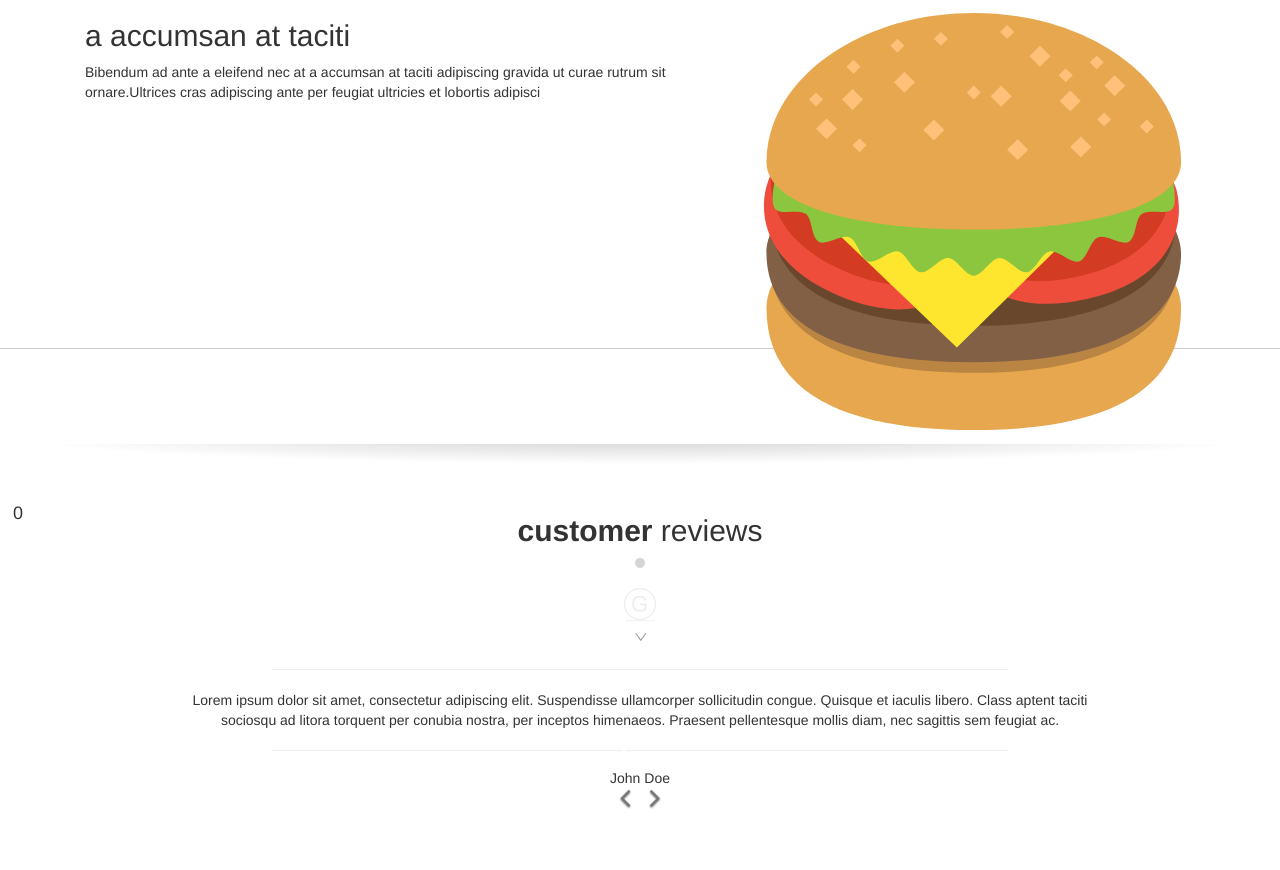
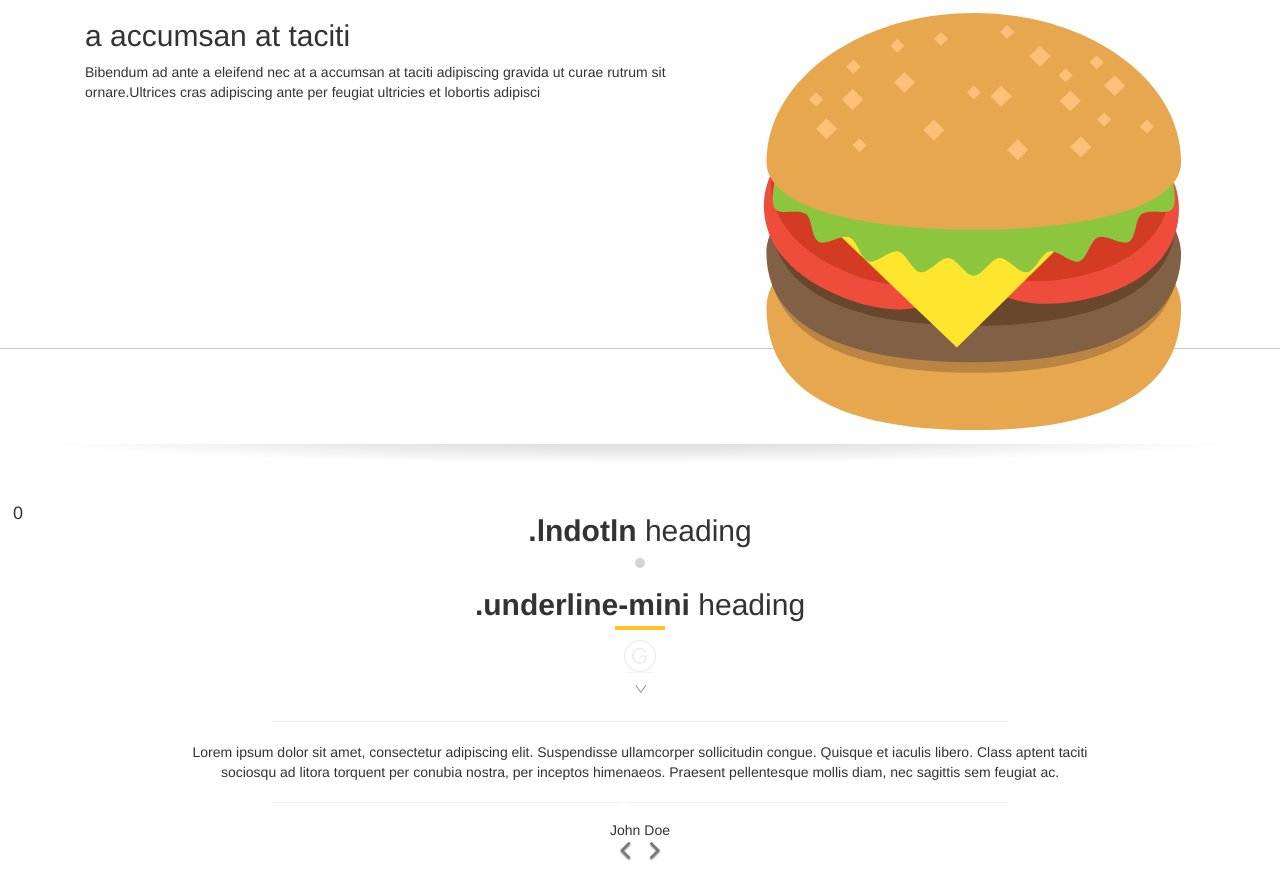
Before and after one commit to gmkhussain/frontend, a PHP site: page / in a window 1280 px wide. Shown: the part 2163-3033 px from the top of the page. Run offline with PHP 8.4, Linux system fonts and the light colour scheme.

Commit message:
:flags: [.underline-mini] heading style added

```diff
--- a/index.html
+++ b/index.html
@@ -698,7 +698,8 @@
 
 		<div class="container">
 
-			<div class="hed lndotln"><h2><strong>customer</strong> reviews</h2><hr/></div>
+			<div class="hed lndotln"><h2><strong>.lndotln</strong> heading</h2><hr/></div>
+			<div class="hed underline-mini"><h2><b>.underline-mini</b> heading</h2></div>
 
 			<div id="carousel-example-generic2" class="carousel slide" data-ride="carousel">
 				  <!-- Indicators -->
--- a/style.css
+++ b/style.css
@@ -61,6 +61,8 @@ h1, h2, h3, h4, h5, h6, .h1, .h2, .h3, .h4, .h5, .h6{font-family:"Helvetica Neue
 .hed.lndotln hr {width: 10px;height: 10px;background-color: #333;border-radius: 50%;position: relative; margin-top:0px; margin-bottom:20px; opacity: .2;}
 .hed.lndotln hr:before,.lndotln hr:after {content: "";width: 3000%;height: 3px;background-color: #333;display: block;margin-top: 2px;position: absolute;right: 22px;top: 1px;}
 .hed.lndotln hr:after {right: auto; left: 20px;}
+
+.hed.underline-mini h2:after {content: "";display: block;height: 4px;background-color: #ffc526;width: 50px;margin: 5px auto 0;}
 
 .inkd{font-family:"Zeyada";}
 
```
